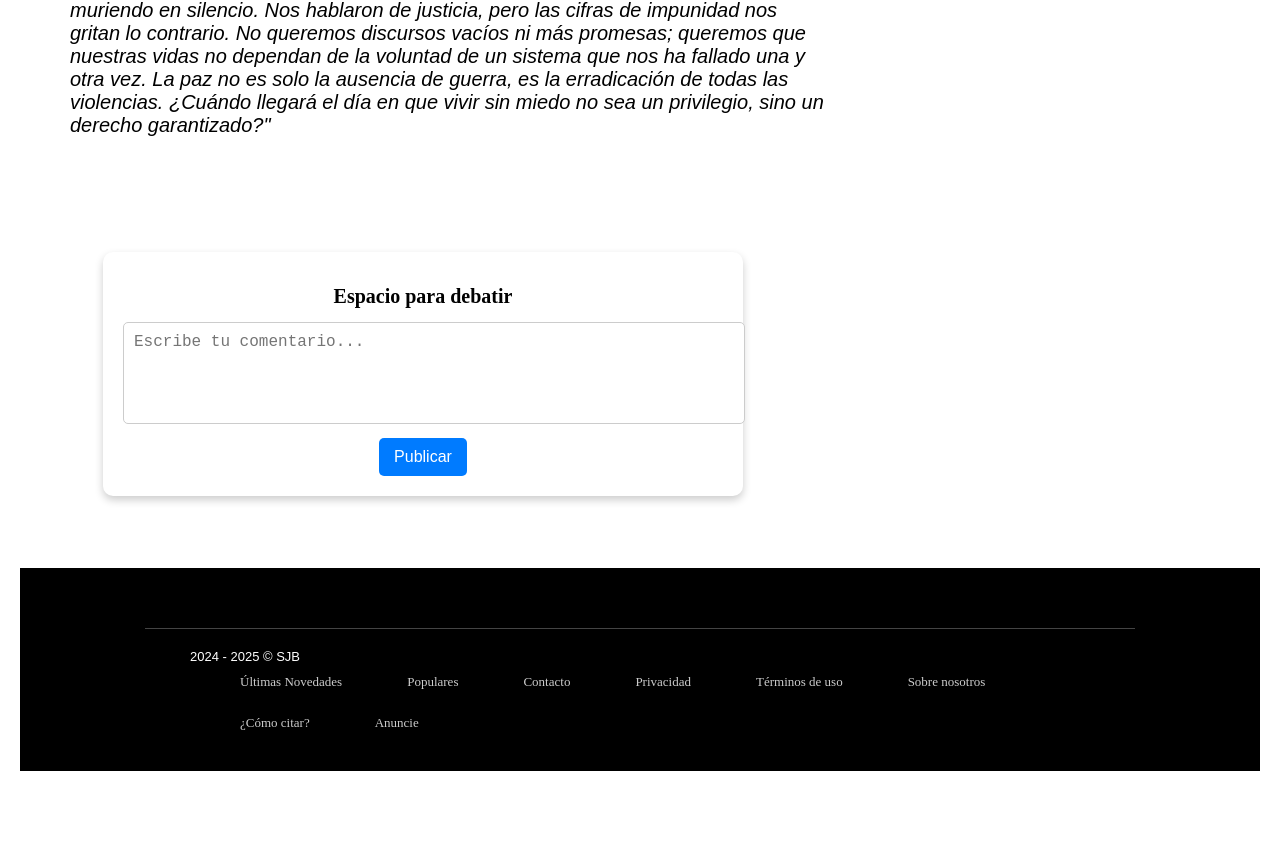
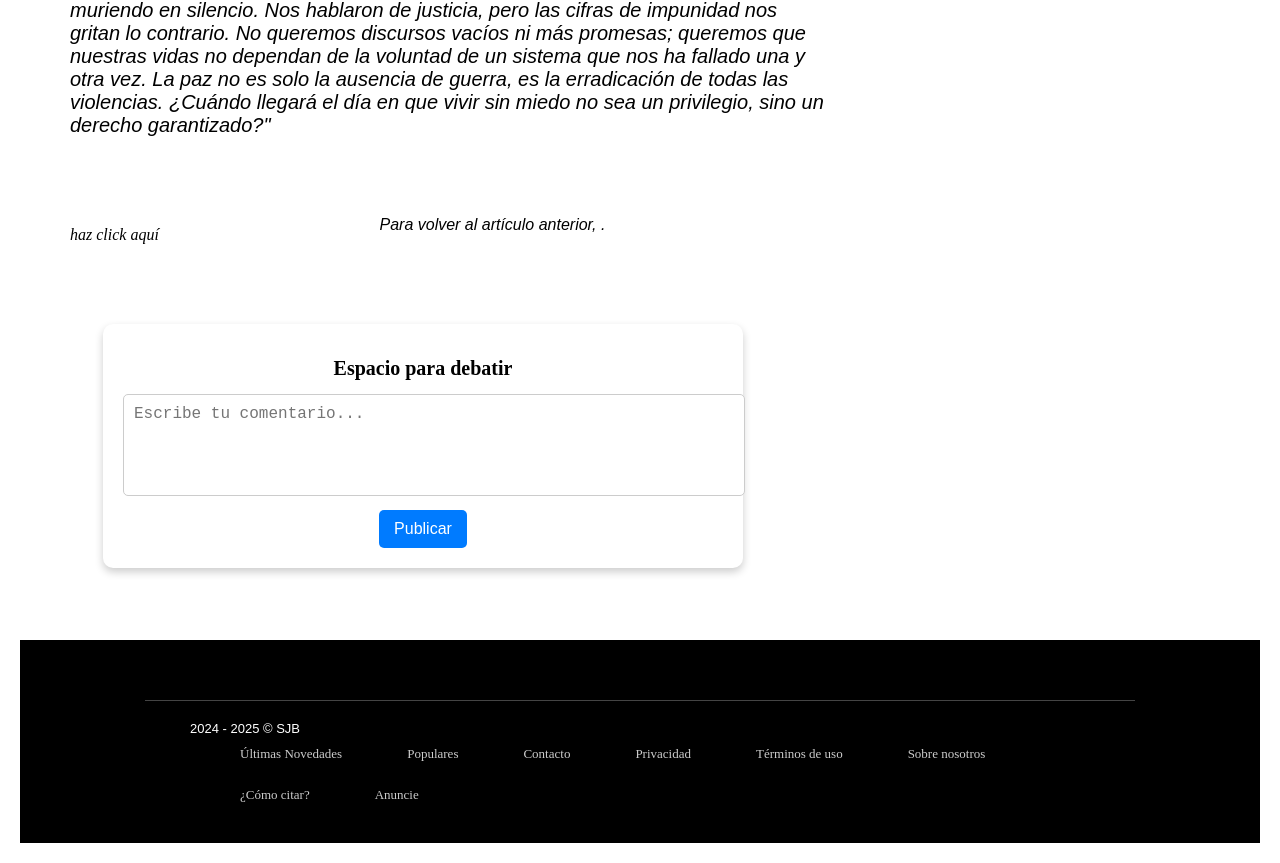
Before and after one commit to steph888-cloud/cultura-genial, a plain HTML site: page articulo10.html in a window 1280 px wide. Shown: the part 1987-2850 px from the top of the page. Before the commit the page ends 2778 px from the top, so only its background shows below. Drawn offline with Linux system fonts and the light colour scheme.

Commit message:
Update articulo10.html

```diff
--- a/articulo10.html
+++ b/articulo10.html
@@ -361,6 +361,14 @@ hr {
 <br>
 
  </em></p>
+		<br>
+<br>
+<i> Para volver al artículo anterior,
+ <a href="articulo2.html" target="_blank"
+ rel="noopener noreferrer">haz click aquí</a>.</i>
+ </em>
+		<br>
+<br>
 <br>
 		 <br>
 		 <br>
```
